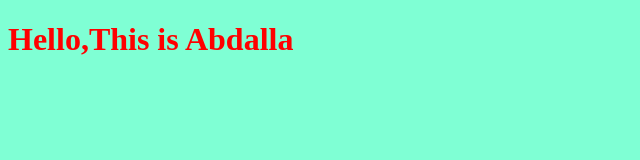
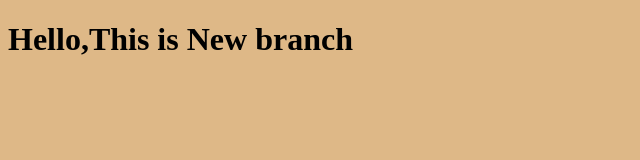
Before and after one commit to Abdoswesy/myproject, a plain HTML site: page index.html in a window 1280 px wide. Shown: the whole page, without its empty margins (0-640 px from the left). Drawn offline with Linux system fonts and the light colour scheme.

Commit message:
changing style for the title

```diff
--- a/index.html
+++ b/index.html
@@ -7,7 +7,7 @@
     <link rel="stylesheet" href="style.css">
 </head>
 <body>
-    <h1>Hello,This is Abdalla</h1>
+    <h1>Hello,This is New branch</h1>
     <script src="app.js"></script>
 </body>
 </html>
--- a/style.css
+++ b/style.css
@@ -1,6 +1,6 @@
 h1{
-    color: red;
+    color: black;
 }
 body{
-    background-color: aquamarine;
+    background-color: burlywood;
 }
```
